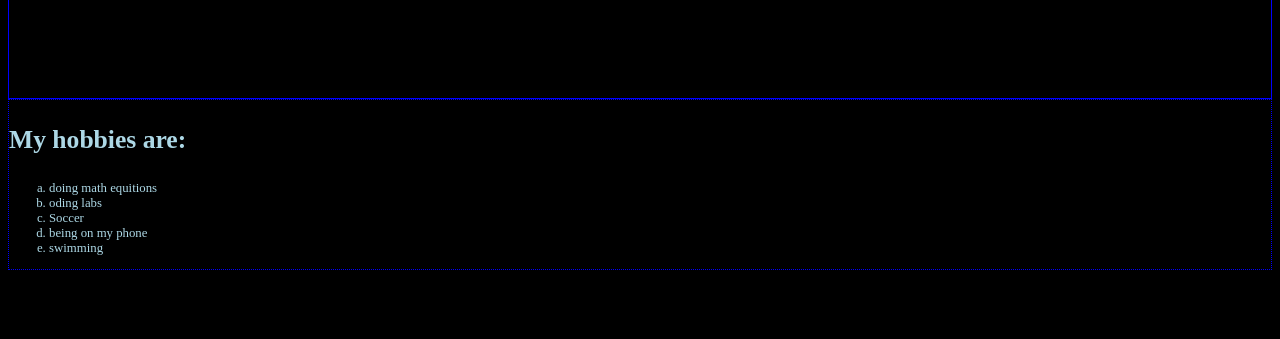
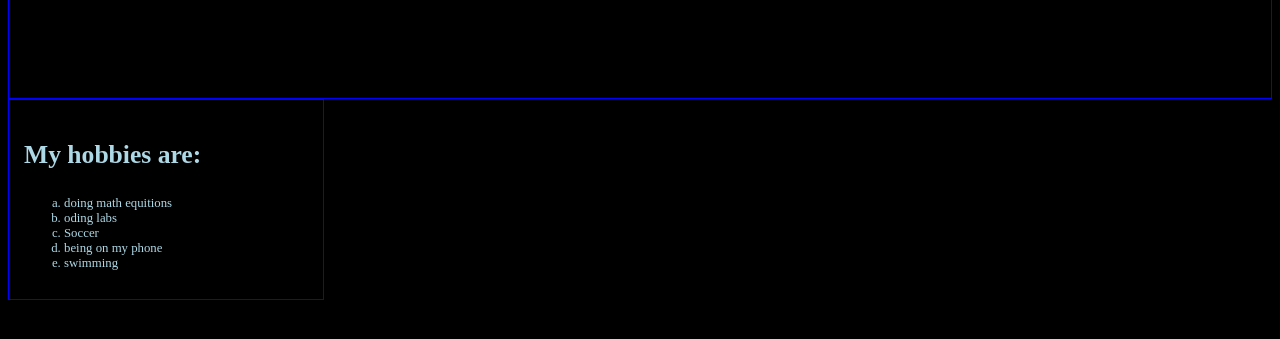
Before and after one commit to Ibrahimthethird/My-existence-, a plain HTML site: page index.html in a window 1280 px wide. Shown: the part 263-602 px from the top of the page. Drawn offline with Linux system fonts and the light colour scheme.

Commit message:
Update index.html

```diff
--- a/index.html
+++ b/index.html
@@ -26,7 +26,7 @@
         width: 25%;
         float: left;
         padding: 15px;
-        vorder: 1px solid blue;
+        border: 1px solid blue;
       }
 
    </style>
@@ -37,7 +37,7 @@
 
      <div class="header"><header><h1 style="font-size:8.0vw"><p style="color:lightblue;">Ibrahim Shahin</p></h1></header></div>
 
-        <div>
+        <div class="menu">
           <section>
             <h3 style="color:lightblue;Font-size:2.0vw">My hobbies are:</h3>
           <article>
```
